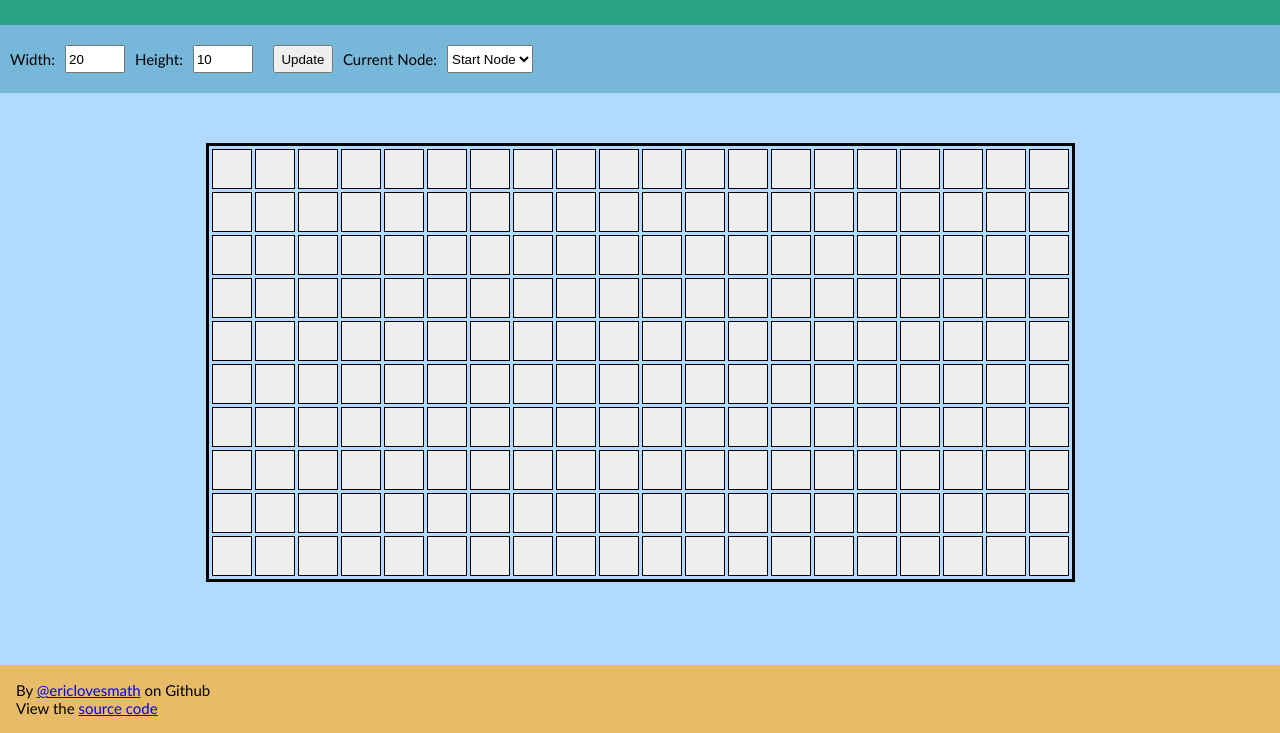
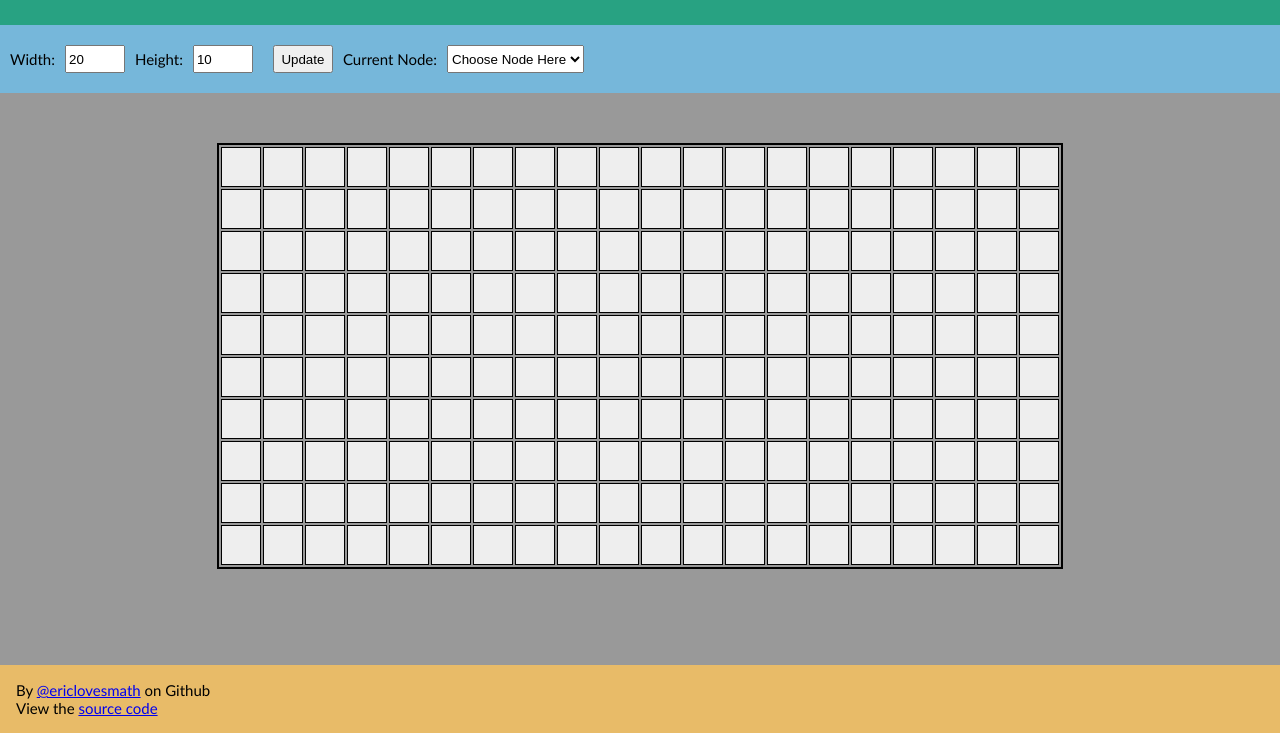
Before and after one commit to ericlovesmath/pathfinding-visualizer, a website with bundled scripts: page index.html in a window 1280 px wide. Shown: the part 67-800 px from the top of the page. Built offline with nearby package versions, Linux system fonts and the light colour scheme.

Commit message:
Add/Remove nodes with select menu

```diff
--- a/index.html
+++ b/index.html
@@ -6,6 +6,7 @@
   <meta http-equiv="X-UA-Compatible" content="IE=edge">
   <meta name="viewport" content="width=device-width, initial-scale=1.0">
   <link rel="stylesheet" href="public/styles.css">
+  <link rel="icon" href="data:,">
   <script src="dist/app.js" type="module"></script>
   <title>Pathfinding Visualizer</title>
 </head>
@@ -21,9 +22,10 @@
     <button type="button" id="update-button">Update</button>
     <p>Current Node:</p>
     <select class="select-node-type" name="select-node-type">
+      <option value="" selected disabled hidden>Choose Node Here</option>
+      <option value="wall">Wall</option>
       <option value="start">Start Node</option>
       <option value="end">End Node</option>
-      <option value="wall">Wall</option>
     </select>
   </div>
 
--- a/public/styles.css
+++ b/public/styles.css
@@ -7,7 +7,8 @@
 /* Main */
 
 body {
-    background-color: #b2d9ff;
+    /* background-color: #b2d9ff; */
+    background-color: #999;
     font-family: Futura, "Trebuchet MS", Arial, sans-serif;
     font-size: 15px;
     margin: 0px;
@@ -53,9 +54,9 @@ footer {
     display: inline-grid;
     grid-template-columns: repeat(var(--width), 40px);
     grid-template-rows: repeat(var(--height), 40px);
-    border: 3px solid black;
-    padding: 3px;
-    gap: 3px;
+    border: 2px solid black;
+    padding: 2px;
+    gap: 2px;
 }
 
 #grid .node {
@@ -72,14 +73,12 @@ footer {
 }
 
 #grid .node[data-type="start"] {
-    background-color: green;
+    background-color: lime;
 }
 
 #grid .node[data-type="end"] {
     background-color: red;
 }
-
-
 
 a:visited {
   color: darkblue;
--- a/src/app.ts
+++ b/src/app.ts
@@ -1,47 +1,36 @@
+import { gridElem, updateGridBtn, widthInput, heightInput, nodeTypeSelector, NODE_TYPE, node } from './types.js';
+
 let WIDTH = 20;
 let HEIGHT = 10;
-
-const gridElem = document.querySelector('#grid') as HTMLDivElement;
-const updateGridBtn = document.querySelector('#update-button') as HTMLButtonElement;
-const widthInput = document.querySelector('#width-input') as HTMLInputElement;
-const heightInput = document.querySelector('#height-input') as HTMLInputElement;
-
-const CELL_TYPE = {
-    START: "start",
-    END: "end",
-    WALL: "wall",
-    EMPTY: "empty"
-}
-
-type cell = {
-    elem: HTMLDivElement;
-    x: number;
-    y: number;
-    type: string;
-}
+let CURRENT_NODE = "wall"
 
 main();
 
 function main() {
     updateCSSVars();
-    const grid: cell[][] = createGrid();
+    const grid: node[][] = createGrid();
     updateGridBtn.addEventListener('click', createGrid);
+    nodeTypeSelector.addEventListener("click", selectNodeType);
 }
 
-export function createGrid(): cell[][] {
+export function selectNodeType(e: Event) {
+    CURRENT_NODE = (<HTMLOptionElement>e.target).value;
+}
+
+export function createGrid(): node[][] {
     WIDTH = Number(widthInput.value);
     HEIGHT = Number(heightInput.value);
     while (gridElem.firstChild) {
         gridElem.removeChild(gridElem.firstChild);
     }
-    const grid: cell[][] = [];
+    const grid: node[][] = [];
 
     for (let x = 0; x < WIDTH; x++) {
-        const row: cell[] = []
+        const row: node[] = []
         for (let y = 0; y < HEIGHT; y++) {
             const elem = document.createElement('div');
             elem.classList.add("node");
-            elem.dataset.type = CELL_TYPE.EMPTY;
+            elem.dataset.type = NODE_TYPE.EMPTY;
             row.push({
                 elem,
                 x,
@@ -55,17 +44,24 @@ export function createGrid(): cell[][] {
     grid.forEach((row) => {
         row.forEach((node) => {
             gridElem.append(node.elem);
-            node.elem.addEventListener('click', () => { clickedNode(node) });
+            node.elem.addEventListener('click', () => { fillNode(node) });
+            node.elem.addEventListener('contextmenu', (e: Event) => {
+                e.preventDefault();
+                clearNode(node)
+            });
         })
     })
     updateCSSVars();
     return grid;
 }
 
-export function clickedNode(node: cell) {
-    node.type = CELL_TYPE.WALL;
+export function fillNode(node: node) {
+    node.type = CURRENT_NODE;
 }
 
+export function clearNode(node: node) {
+    node.type = NODE_TYPE.EMPTY;
+}
 
 export function updateCSSVars() {
     document.documentElement.style.setProperty("--width", WIDTH.toString());
--- /dev/null
+++ b/src/types.ts
@@ -0,0 +1,21 @@
+const gridElem = document.querySelector('#grid') as HTMLDivElement;
+const updateGridBtn = document.querySelector('#update-button') as HTMLButtonElement;
+const widthInput = document.querySelector('#width-input') as HTMLInputElement;
+const heightInput = document.querySelector('#height-input') as HTMLInputElement;
+const nodeTypeSelector = document.querySelector('.select-node-type') as HTMLSelectElement;
+
+const NODE_TYPE = {
+    START: "start",
+    END: "end",
+    WALL: "wall",
+    EMPTY: "empty"
+}
+
+type node = {
+    elem: HTMLDivElement;
+    x: number;
+    y: number;
+    type: string;
+}
+
+export { gridElem, updateGridBtn, widthInput, heightInput, nodeTypeSelector, NODE_TYPE, node };
```
